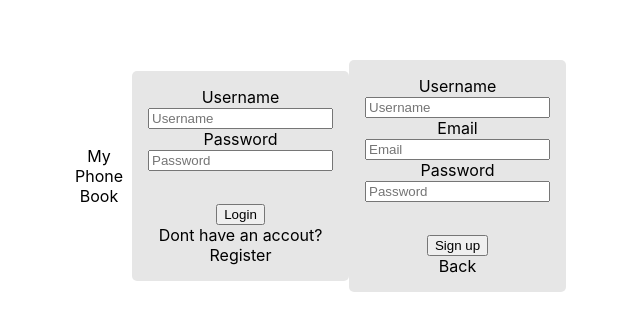
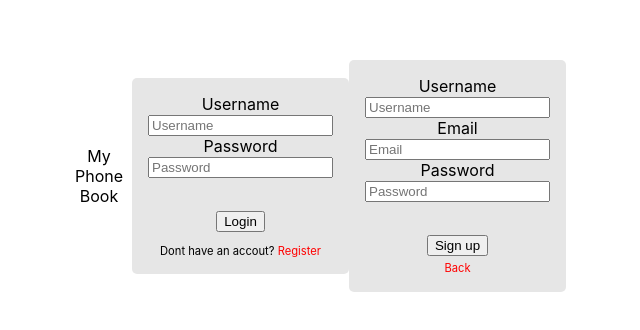
Before and after one commit to Yousef-Baytam/reactjs_nodejs_adress_book, a React (Create React App) app in the folder frontend/: page / in a window 1280 px wide. Shown: the part 224-554 px from the top of the page, without its empty margins (324-964 px from the left). Built offline with nearby package versions, Linux system fonts and the light colour scheme.

Commit message:
Added more form styling

```diff
--- a/frontend/src/App.css
+++ b/frontend/src/App.css
@@ -157,3 +157,13 @@ form-content {
 .action {
   padding-top: 2em;
 }
+
+.form-action {
+  color: red;
+  cursor: pointer;
+}
+
+.form-footer {
+  padding-top: 1em;
+  font-size: 0.7em;
+}
--- a/frontend/src/components/Filter.js
+++ b/frontend/src/components/Filter.js
@@ -8,7 +8,6 @@ export default function Filter(props) {
         setAtr('contains')
         setVal('')
     }, [props.clearSignal])
-
 
     return (
         <div className={`dropdown-content ${ props.name }`}>
--- a/frontend/src/pages/Auth.js
+++ b/frontend/src/pages/Auth.js
@@ -63,7 +63,7 @@ export default function Auth(props) {
                         <Input type={'text'} name={'usernameLogin'} placeholder={'Username'} value={username} setValue={setUsername} />
                         <Input type={'password'} name={'passwordLogin'} placeholder={'Password'} value={password} setValue={setPassword} />
                         <Submit value={'Login'} run={handleLogin} />
-                        <div>Dont have an accout? <span>Register</span></div>
+                        <div className='form-footer'>Dont have an accout? <span className='form-action'>Register</span></div>
                     </div>
                 </form>
                 <form className=''>
@@ -72,7 +72,7 @@ export default function Auth(props) {
                         <Input type={'email'} name={'emailRegister'} placeholder={'Email'} value={email} setValue={setEmail} />
                         <Input type={'password'} name={'passwordRegister'} placeholder={'Password'} value={password} setValue={setPassword} />
                         <Submit value={'Sign up'} run={handleRegister} />
-                        <span>Back</span>
+                        <span className='form-footer form-action'>Back</span>
                     </div>
                 </form>
             </div>
```
